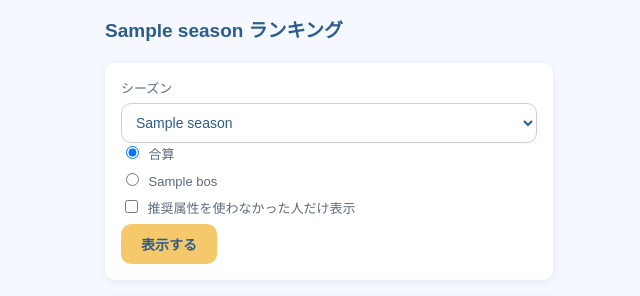
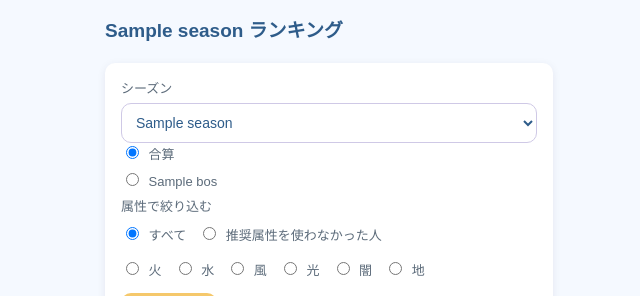
Before and after one commit to oto-nariko/stella_ranking, a Django app: page / in a window 1280 px wide. Shown: the part 78-374 px from the top of the page, without its empty margins (311-951 px from the left). Run offline with Django 5.2, Linux system fonts and the light colour scheme; tables that the repository leaves empty hold one stand-in row (values such as "Sample post").

Commit message:
属性別ランキングの実装

```diff
--- a/ranking/models.py
+++ b/ranking/models.py
@@ -138,17 +138,22 @@ class ScorePost(models.Model):
         return {1: self.character_1, 2: self.character_2, 3: self.character_3}[self.mvp_slot]
 
     @classmethod
-    def get_boss_ranking(cls, boss, not_recommended_only=False):
+    def get_boss_ranking(cls, boss, attribute_filter=None):
         """
         指定したボスのランキングを、ユーザーごとの最高スコアの投稿で降順に返す。
-        not_recommended_only=True の場合、MVPキャラが推奨属性でない投稿のみ対象にする。
+        attribute_filter:
+            None                → 絞り込みなし（全属性対象）
+            "not_recommended"   → MVPキャラが推奨属性でない投稿のみ対象
+            "fire"などの属性コード → MVPキャラがその属性の投稿のみ対象
         戻り値: [(CustomUser, ScorePost), ...] のリスト
         """
         posts = cls.objects.filter(boss=boss, is_flagged=False, is_hidden=False)
 
-        if not_recommended_only:
+        if attribute_filter == "not_recommended":
             recommended = [boss.recommended_attribute_1, boss.recommended_attribute_2]
             posts = [p for p in posts if p.mvp_character.attribute not in recommended]
+        elif attribute_filter:
+            posts = [p for p in posts if p.mvp_character.attribute == attribute_filter]
 
         best_posts = {}
         for p in posts:
@@ -158,11 +163,10 @@ class ScorePost(models.Model):
         return sorted(best_posts.items(), key=lambda item: item[1].score, reverse=True)
 
     @classmethod
-    def get_combined_ranking(cls, season, not_recommended_only=False):
+    def get_combined_ranking(cls, season, attribute_filter=None):
         """
         指定したシーズンの全ボスについて、ユーザーごとの合算スコアを降順で返す。
         未投稿のボスは0点として扱う。
-        戻り値: [(CustomUser, 合算スコア), ...] のリスト
         """
         bosses = season.bosses.all()
 
@@ -170,7 +174,7 @@ class ScorePost(models.Model):
         for boss in bosses:
             ranking = {
                 user: post.score
-                for user, post in cls.get_boss_ranking(boss, not_recommended_only=not_recommended_only)
+                for user, post in cls.get_boss_ranking(boss, attribute_filter=attribute_filter)
             }
             per_boss_scores.append(ranking)
 
--- a/ranking/static/ranking/css/style.css
+++ b/ranking/static/ranking/css/style.css
@@ -241,7 +241,7 @@ tbody tr:last-child td {
 }
 
 /* ==========================
-   属性絞り込みボタン
+   投稿：属性絞り込みボタン
 ========================== */
 .attribute-filter-wrapper {
     margin-bottom: 16px;
@@ -276,3 +276,21 @@ tbody tr:last-child td {
     border-color: var(--color-gold);
     font-weight: bold;
 }
+
+/* ==========================
+   ホーム画面：属性フィルタ（行分け）
+========================== */
+.filter-heading {
+    display: block;
+    font-size: 13px;
+    color: var(--color-gray-text);
+    margin-bottom: 6px;
+}
+
+.radio-row {
+    display: flex;
+    flex-wrap: wrap;
+    gap: 4px 12px;
+    margin-bottom: 8px;
+    font-size: 13px;
+}
--- a/ranking/templates/ranking/home.html
+++ b/ranking/templates/ranking/home.html
@@ -22,10 +22,18 @@
         </div>
 
         <div>
-            <label>
-                <input type="checkbox" name="filter" value="non_recommended" {% if non_recommended_only %}checked{% endif %}>
-                推奨属性を使わなかった人だけ表示
-            </label>
+            <label class="filter-heading">属性で絞り込む</label>
+
+            <div class="radio-row">
+                <label><input type="radio" name="attribute" value="" {% if not attribute_filter %}checked{% endif %}> すべて</label>
+                <label><input type="radio" name="attribute" value="not_recommended" {% if attribute_filter == "not_recommended" %}checked{% endif %}> 推奨属性を使わなかった人</label>
+            </div>
+
+            <div class="radio-row">
+                {% for value, label in attribute_choices %}
+                <label><input type="radio" name="attribute" value="{{ value }}" {% if attribute_filter == value %}checked{% endif %}> {{ label }}</label>
+                {% endfor %}
+            </div>
         </div>
 
         <button type="submit">表示する</button>
@@ -35,7 +43,7 @@
 {% if user.is_authenticated and my_rank %}
 <div class="panel my-rank-link">
     <span>あなたの順位：<strong>{{ my_rank }}位</strong>（{{ my_score }}点）</span>
-    <a href="?{% if selected_boss %}boss={{ selected_boss.id }}&{% endif %}{% if not_recommended_only %}filter=non_recommended&{% endif %}page={{ my_page }}#my-row">見る</a>
+    <a href="?{% if selected_boss %}boss={{ selected_boss.id }}&{% endif %}{% if attribute_filter %}attribute={{ attribute_filter }}&{% endif %}page={{ my_page }}#my-row">見る</a>
 </div>
 {% endif %}
 
@@ -76,13 +84,13 @@
 
 <div class="pagination">
     {% if page_obj.has_previous %}
-    <a href="?{% if selected_boss %}boss={{ selected_boss.id }}&{% endif %}{% if not_recommended_only %}filter=non_recommended&{% endif %}page={{ page_obj.previous_page_number }}">前の100件</a>
+    <a href="?{% if selected_boss %}boss={{ selected_boss.id }}&{% endif %}{% if attribute_filter %}attribute={{ attribute_filter }}&{% endif %}page={{ page_obj.previous_page_number }}">前の100件</a>
     {% endif %}
 
     <span>{{ page_obj.number }} / {{ page_obj.paginator.num_pages }} ページ</span>
 
     {% if page_obj.has_next %}
-    <a href="?{% if selected_boss %}boss={{ selected_boss.id }}&{% endif %}{% if not_recommended_only %}filter=non_recommended&{% endif %}page={{ page_obj.next_page_number }}">次の100件</a>
+    <a href="?{% if selected_boss %}boss={{ selected_boss.id }}&{% endif %}{% if attribute_filter %}attribute={{ attribute_filter }}&{% endif %}page={{ page_obj.next_page_number }}">次の100件</a>
     {% endif %}
 </div>
 
--- a/ranking/views.py
+++ b/ranking/views.py
@@ -13,6 +13,16 @@ from django.conf import settings
 
 class HomeView(TemplateView):
     template_name = "ranking/home.html"
+    PAGE_SIZE = 100
+
+    ATTRIBUTE_CHOICES = [
+        ("fire", "火"),
+        ("water", "水"),
+        ("wind", "風"),
+        ("light", "光"),
+        ("dark", "闇"),
+        ("earth", "地"),
+    ]
 
     def get_context_data(self, **kwargs):
         context = super().get_context_data(**kwargs)
@@ -26,9 +36,10 @@ class HomeView(TemplateView):
         context["season"] = current_season
         context["all_seasons"] = Season.objects.all()
         context["bosses"] = current_season.bosses.all() if current_season else []
+        context["attribute_choices"] = self.ATTRIBUTE_CHOICES
 
-        not_recommended_only = self.request.GET.get("filter") == "non_recommended"
-        context["not_recommended_only"] = not_recommended_only
+        attribute_filter = self.request.GET.get("attribute") or None
+        context["attribute_filter"] = attribute_filter
 
         boss_id = self.request.GET.get("boss")
         selected_boss = None
@@ -40,20 +51,18 @@ class HomeView(TemplateView):
             full_ranking = []
         elif selected_boss:
             full_ranking = ScorePost.get_boss_ranking(
-                selected_boss, not_recommended_only=not_recommended_only
+                selected_boss, attribute_filter=attribute_filter
             )
         else:
             full_ranking = ScorePost.get_combined_ranking(
-                current_season, not_recommended_only=not_recommended_only
+                current_season, attribute_filter=attribute_filter
             )
 
-        # ここからページネーション（100件ごと）
-        paginator = Paginator(full_ranking, 100)
+        paginator = Paginator(full_ranking, self.PAGE_SIZE)
         page_number = self.request.GET.get("page", 1)
         page_obj = paginator.get_page(page_number)
 
         context["page_obj"] = page_obj
-        # 「順位」は現在のページの何行目か、ではなく全体の中の順位なので、開始位置を渡す
         context["rank_start"] = page_obj.start_index()
 
         my_rank = None
@@ -65,7 +74,7 @@ class HomeView(TemplateView):
                     my_score = value.score if selected_boss else value
                     break
         context["my_rank"] = my_rank
-        context["my_page"] = ((my_rank - 1) // 100) + 1 if my_rank else None
+        context["my_page"] = ((my_rank - 1) // self.PAGE_SIZE) + 1 if my_rank else None
         context["my_score"] = my_score
 
         return context
```
